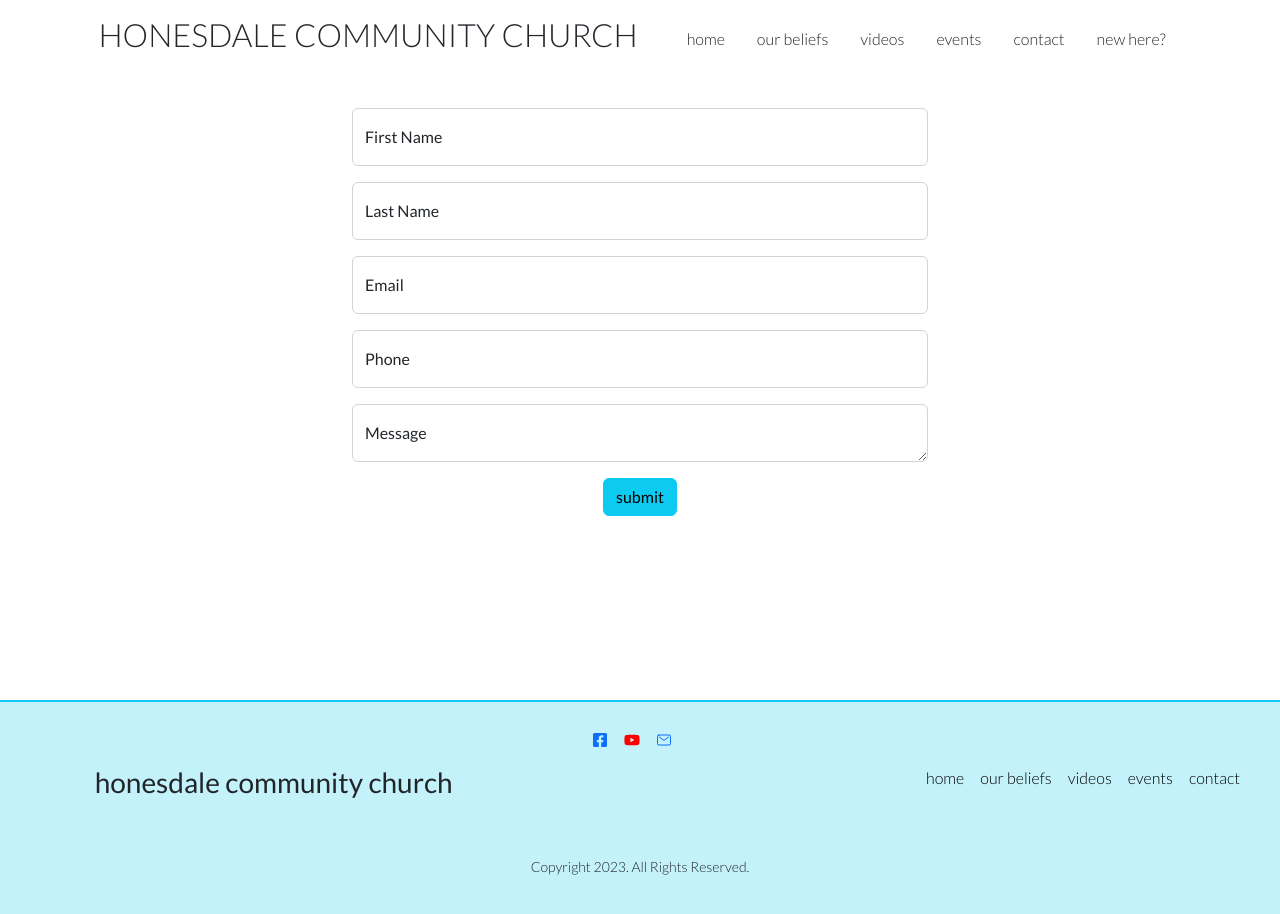
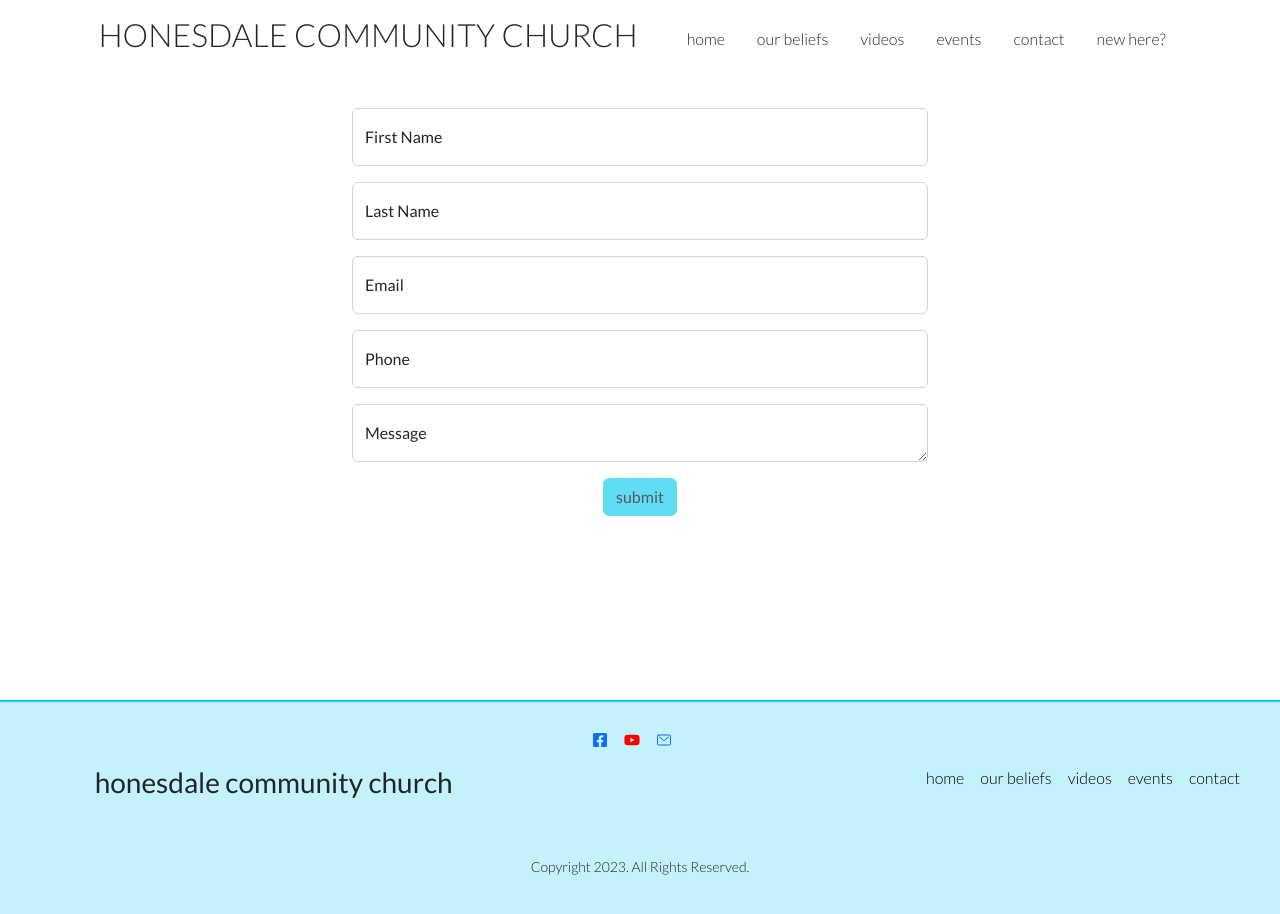
Before and after one commit to caseydean8/honesdale-cc-next, a Next.js app: page /contact-2 in a window 1280 px wide. Shown: the top 914 px of the page. Built offline with nearby package versions, Linux system fonts and the light colour scheme.

Commit message:
Form connected to emailjs

```diff
--- a/pages/contact-2/index.tsx
+++ b/pages/contact-2/index.tsx
@@ -1,14 +1,72 @@
-import React from 'react';
+import React, { useState } from 'react';
 import { Form, Formik } from 'formik';
 import * as Yup from 'yup';
 import TextInput from '@/components/TextInput';
 import TextArea from '@/components/TextArea';
+import * as emailjs from '@emailjs/browser';
+
+interface Values {
+  firstName: string;
+  lastName: string;
+  email: string;
+  phone: string;
+  message: string;
+}
 
 const SignupForm = () => {
+  const [submitted, setSubmitted] = useState(false);
+  //   const [loading, setLoading] = useState(false);
   const phoneRegExp =
     /^((\\+[1-9]{1,4}[ \\-]*)|(\\([0-9]{2,3}\\)[ \\-]*)|([0-9]{2,4})[ \\-]*)*?[0-9]{3,4}?[ \\-]*[0-9]{3,4}?$/;
+
+  const validationSchema = Yup.object({
+    firstName: Yup.string().max(15, 'Must be 15 characters or less').required('Required'),
+    lastName: Yup.string().max(20, 'Must be 20 characters or less').required('Required'),
+    email: Yup.string().email('Invalid email address').required('Required'),
+    phone: Yup.string().matches(phoneRegExp, 'Phone number is not valid'),
+    message: Yup.string().required('Required'),
+  });
+
+  function handleFormSubmit(values: Values) {
+    const { firstName, lastName, email, phone, message } = values;
+
+    const templateParams = {
+      firstName,
+      lastName,
+      email,
+      phone,
+      message,
+    };
+
+    // console.log(templateParams);
+    // setSubmitted(true);
+
+    emailjs
+      .send(
+        process.env.NEXT_PUBLIC_EMAILJS_SERVICE_ID,
+        process.env.NEXT_PUBLIC_EMAILJS_FORMIK_ID,
+        templateParams,
+        process.env.NEXT_PUBLIC_EMAILJS_PUBLIC_KEY
+      )
+      .then(
+        result => {
+          console.log(result);
+          setSubmitted(true);
+        },
+        error => console.log(error)
+      );
+  }
+
   return (
+    <div className='contact page-marker'>
+      {submitted ? (
+        <>
+          <h2 className='contact-header contact'>Thanks!</h2>
+          <h4 className='contact'>We'll be in touch with you asap</h4>
+        </>
+      ) : (
         <Formik
+          enableReinitialize
           initialValues={{
             firstName: '',
             lastName: '',
@@ -16,49 +74,30 @@ const SignupForm = () => {
             phone: '',
             message: '',
           }}
-      validationSchema={Yup.object({
-        firstName: Yup.string().max(15, 'Must be 15 characters or less').required('Required'),
-        lastName: Yup.string().max(20, 'Must be 20 characters or less').required('Required'),
-        email: Yup.string().email('Invalid email address').required('Required'),
-        phone: Yup.string().matches(phoneRegExp, 'Phone number is not valid'),
-        message: Yup.string().required('Required'),
-        // acceptedTerms: Yup.boolean()
-        //   .required('Required')
-        //   .oneOf([true], 'You must accept the terms and conditions.'),
-        // jobType: Yup.string()
-        //   .oneOf(['designer', 'development', 'product', 'other'], 'Invalid Job Type')
-        //   .required('Required'),
-      })}
-      onSubmit={(values, { setSubmitting }) => {
-        setTimeout(() => {
-          alert(JSON.stringify(values, null, 2));
-          setSubmitting(false);
-        }, 400);
-      }}
+          validationSchema={validationSchema}
+          onSubmit={values => handleFormSubmit(values)}
         >
-      <div className='contact page-marker'>
+          {({ isValid, isSubmitting, dirty }) => (
             <Form>
               <TextInput name='firstName' type='text' placeholder='First Name' />
               <TextInput name='lastName' type='text' placeholder='Last Name' />
               <TextInput name='email' type='text' placeholder='Email' />
               <TextInput name='phone' type='text' placeholder='Phone' />
               <TextArea name='message' placeholder='Message' />
-          {/* <SelectInput label='Job Type' name='jobType'>
-            <option value=''>Select a job type</option>
-            <option value='designer'>Designer</option>
-            <option value='development'>Developer</option>
-            <option value='product'>Product Manager</option>
-            <option value='other'>Other</option>
-          </SelectInput>
-          <Checkbox name='acceptedTerms'>I accept the terms and conditions</Checkbox> */}
               <div className='d-grid d-sm-block'>
-            <button className='btn btn-info' type='submit'>
+                <button
+                  className='btn btn-info'
+                  type='submit'
+                  disabled={isSubmitting || !dirty || !isValid}
+                >
                   submit
                 </button>
               </div>
             </Form>
+          )}
+        </Formik>
+      )}
     </div>
-    </Formik>
   );
 };
 
```
Lines whose indentation alone changed are shown as unchanged.
